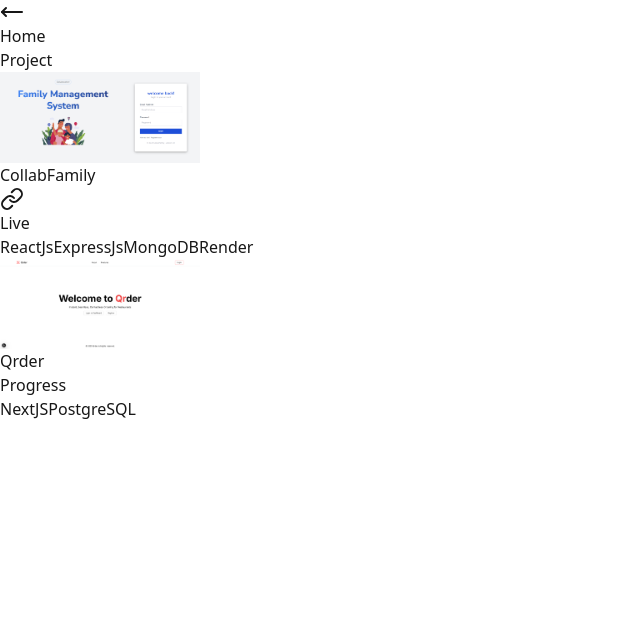
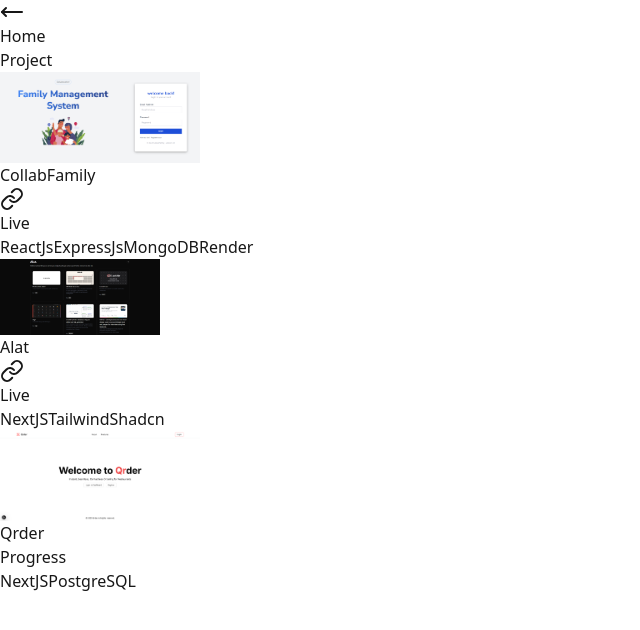
Before and after one commit to Wapiy-y/wapiyy, a Next.js app: page /project in a window 1280 px wide. Shown: the top 630 px of the page, without its empty margins (0-640 px from the left). Built offline with nearby package versions, Linux system fonts and the light colour scheme.

Commit message:
add new proj

```diff
--- a/src/app/project/page.tsx
+++ b/src/app/project/page.tsx
@@ -44,6 +44,31 @@ const Project = () => (
                             </div>
                         </div>
 
+                        {/* third project */}
+                        <div className="bg-gray-800 border border-gray-700 rounded-xl overflow-hidden shadow-lg hover:shadow-xl transition duration-300 group">
+                            <div className="overflow-hidden">
+                                <Image src="/alat.png"
+                                     alt="Alat"
+                                     width={160}
+                                     height={160}
+                                     className="w-full h-48 object-cover transform transition-transform duration-300 ease-in-out group-hover:scale-110"
+                                />
+                            </div>
+                            <div className="p-4">
+                                <div className="flex justify-between items-center">
+                                    <a className="flex items-center text-[16px] font-semibold text-white gap-1" href="https://alat-tool.vercel.app/" target="_blank">
+                                        Alat <LinkIcon className="w-3 h-3" />
+                                    </a>
+                                    <span className="bg-green-500 text-white text-xs font-bold px-2 py-1 rounded">Live</span>
+                                </div>
+                                <p className="mt-2 text-[16px] text-gray-400 flex gap-2">
+                                    <span className="text-[12px]">NextJS</span>
+                                    <span className="text-[12px]">Tailwind</span>
+                                    <span className="text-[12px]">Shadcn</span>
+                                </p>
+                            </div>
+                        </div>
+
                         {/* Second Project */}
                         <div className="bg-gray-800 border border-gray-700 rounded-xl overflow-hidden shadow-lg hover:shadow-xl transition duration-300 group">
                             <div className="overflow-hidden">
@@ -65,6 +90,8 @@ const Project = () => (
                                 </p>
                             </div>
                         </div>
+
+
                     </div>
                 </div>
 
```
Also changed, not shown: public/alat.png (added).
